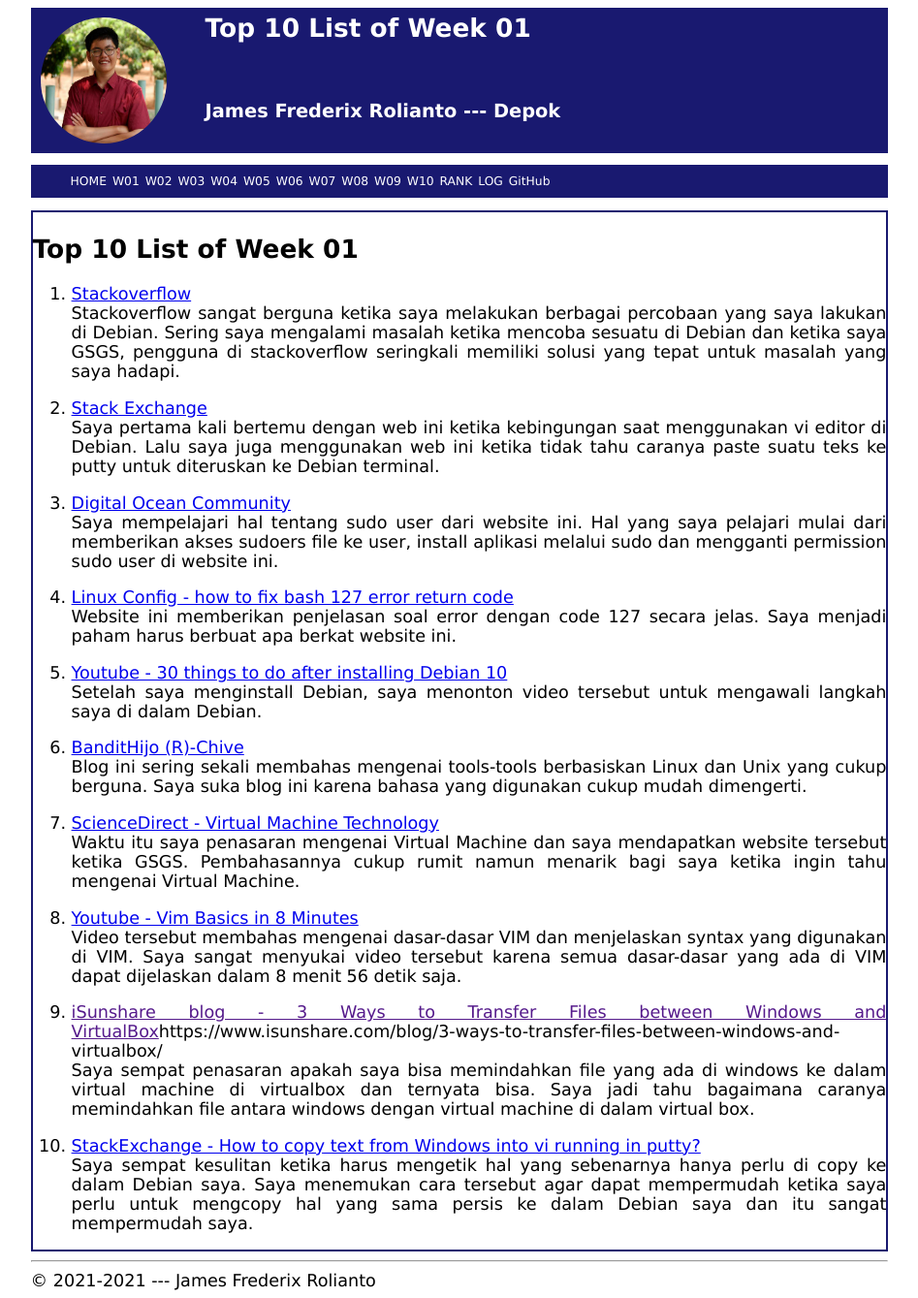
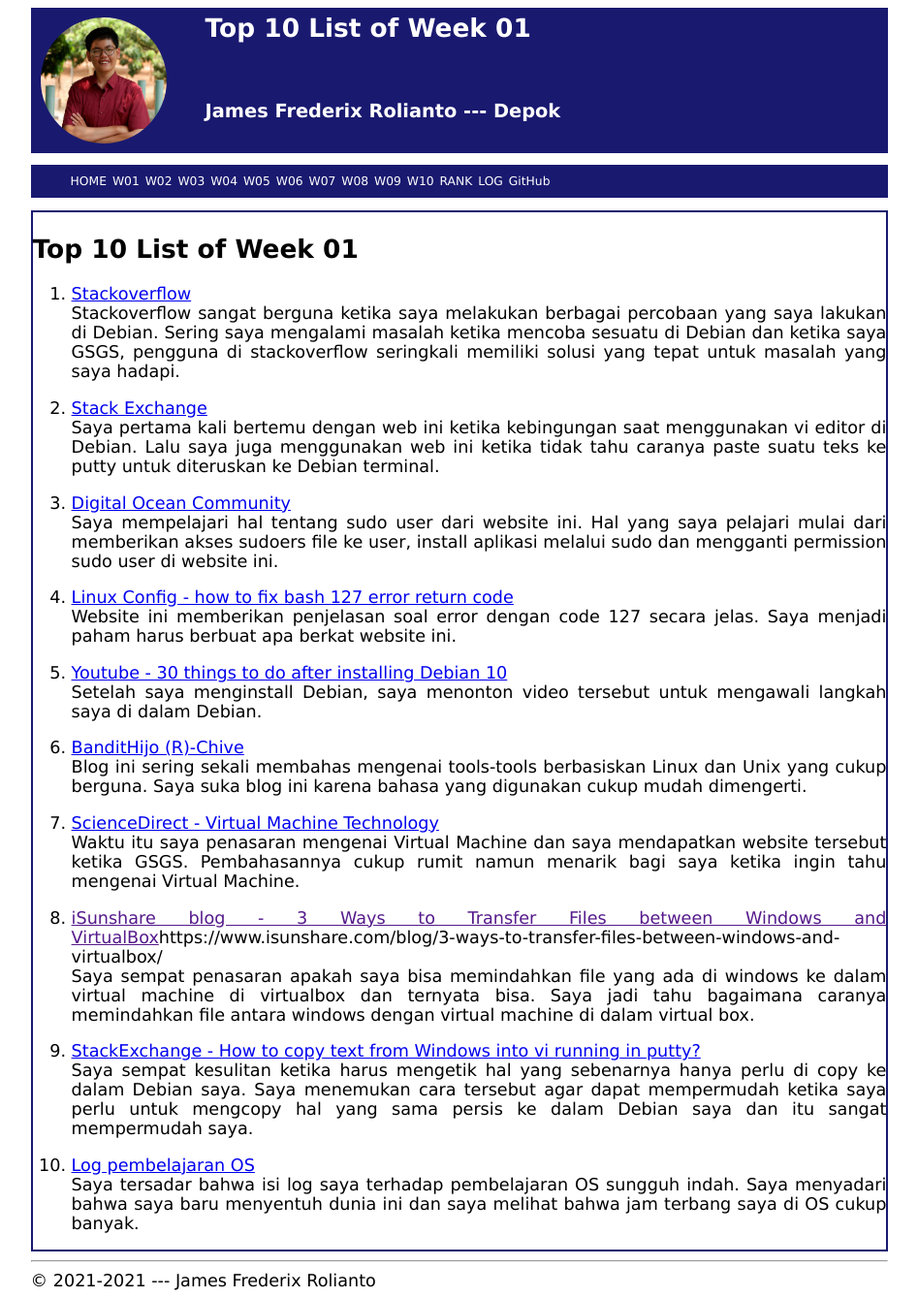
Before and after one commit to SinusCosinusTangen/os211, a Jekyll site: the page built from w01.md, in a window 1280 px wide. Shown: the whole page at 97% size, without its empty margins (166-1113 px from the left). Built offline with Jekyll 4.4.1, drawn with Linux system fonts in a browser that asks for light colours; our own code applies the rules of GitHub Pages for plain Markdown files.

Commit message:
Update w01.md

```diff
--- a/w01.md
+++ b/w01.md
@@ -26,11 +26,12 @@ Blog ini sering sekali membahas mengenai tools-tools berbasiskan Linux dan Unix
 7. [ScienceDirect - Virtual Machine Technology](https://www.sciencedirect.com/topics/computer-science/virtual-machine-technology)<br>
 Waktu itu saya penasaran mengenai Virtual Machine dan saya mendapatkan website tersebut ketika GSGS. Pembahasannya cukup rumit namun menarik bagi saya ketika ingin tahu mengenai Virtual Machine.
 
-8. [Youtube - Vim Basics in 8 Minutes](https://www.youtube.com/watch?v=ggSyF1SVFr4&t=80s)<br>
-Video tersebut membahas mengenai dasar-dasar VIM dan menjelaskan syntax yang digunakan di VIM. Saya sangat menyukai video tersebut karena semua dasar-dasar yang ada di VIM dapat dijelaskan dalam 8 menit 56 detik saja.
 
-9. [iSunshare blog - 3 Ways to Transfer Files between Windows and VirtualBox]()https://www.isunshare.com/blog/3-ways-to-transfer-files-between-windows-and-virtualbox/<br>
+8. [iSunshare blog - 3 Ways to Transfer Files between Windows and VirtualBox]()https://www.isunshare.com/blog/3-ways-to-transfer-files-between-windows-and-virtualbox/<br>
 Saya sempat penasaran apakah saya bisa memindahkan file yang ada di windows ke dalam virtual machine di virtualbox dan ternyata bisa. Saya jadi tahu bagaimana caranya memindahkan file antara windows dengan virtual machine di dalam virtual box.
 
-10. [StackExchange - How to copy text from Windows into vi running in putty?](https://unix.stackexchange.com/questions/241995/how-to-copy-text-from-windows-into-vi-running-in-putty)<br>
+9. [StackExchange - How to copy text from Windows into vi running in putty?](https://unix.stackexchange.com/questions/241995/how-to-copy-text-from-windows-into-vi-running-in-putty)<br>
 Saya sempat kesulitan ketika harus mengetik hal yang sebenarnya hanya perlu di copy ke dalam Debian saya. Saya menemukan cara tersebut agar dapat mempermudah ketika saya perlu untuk mengcopy hal yang sama persis ke dalam Debian saya dan itu sangat mempermudah saya.
+
+10. [Log pembelajaran OS](https://sinuscosinustangen.github.io/os211/TXT/mylog.txt)<br>
+Saya tersadar bahwa isi log saya terhadap pembelajaran OS sungguh indah. Saya menyadari bahwa saya baru menyentuh dunia ini dan saya melihat bahwa jam terbang saya di OS cukup banyak.
```
